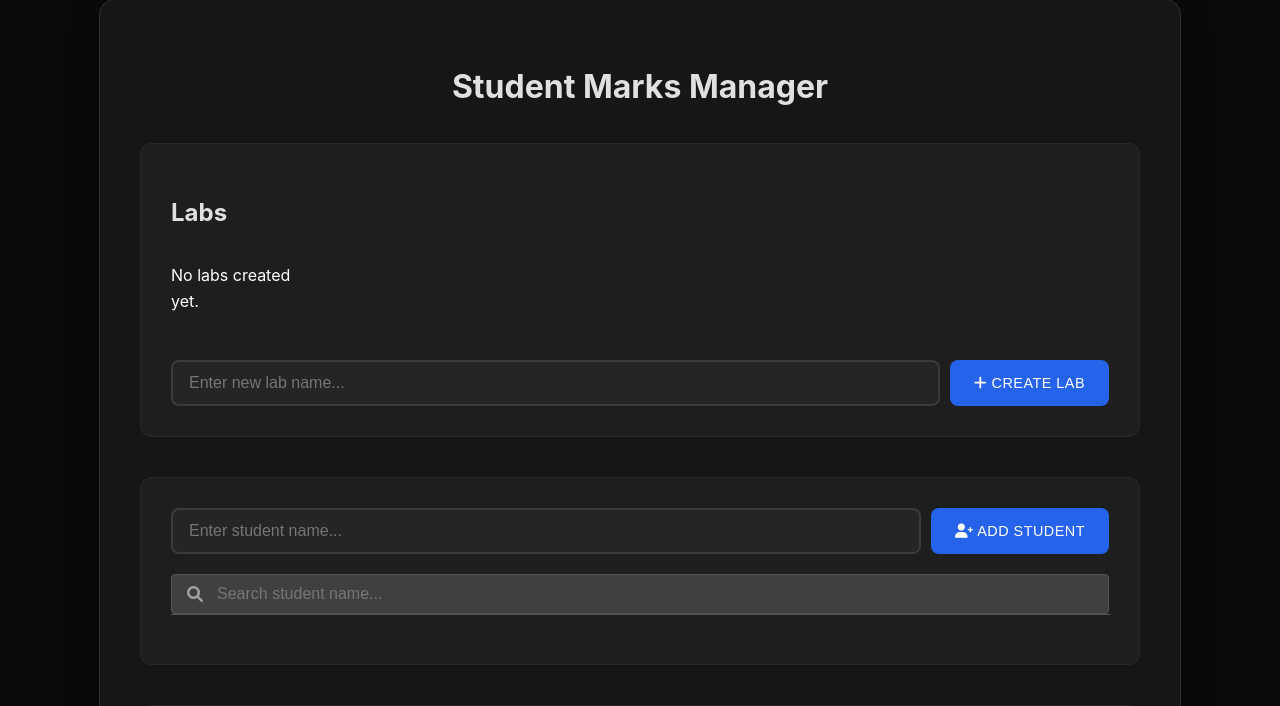
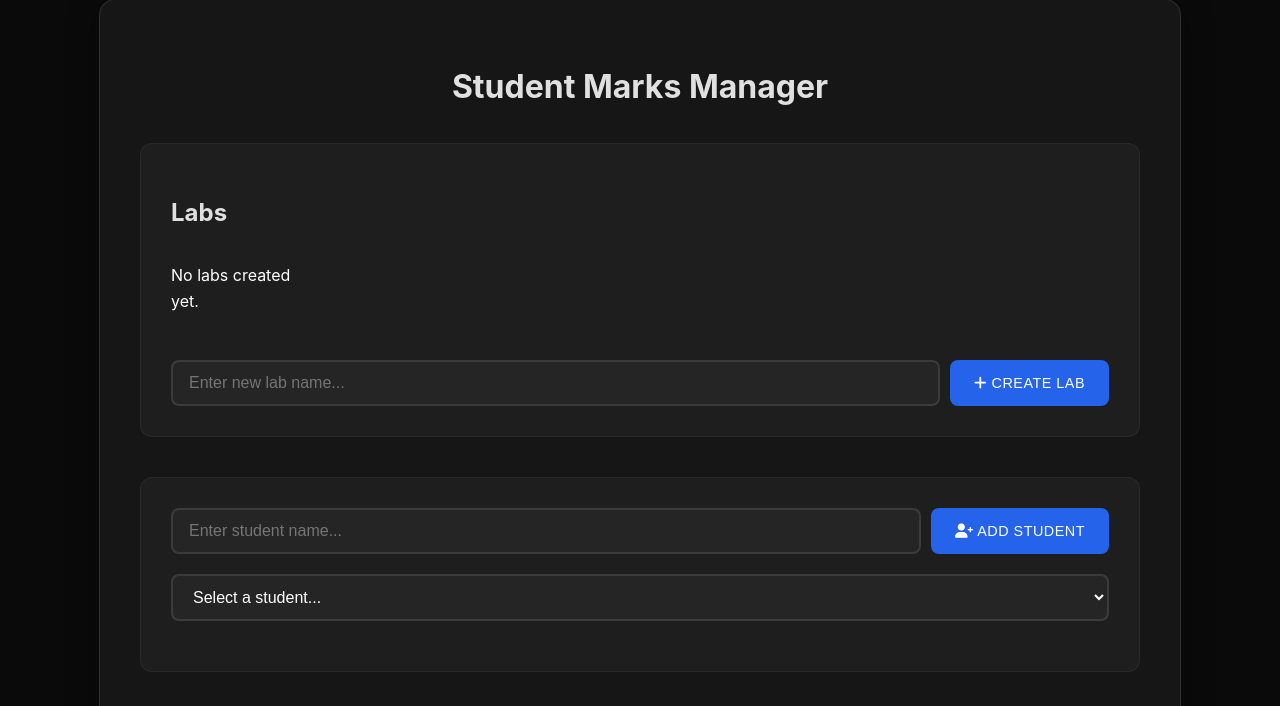
Before and after one commit to MohammadLab/student-marking-manager, a Flask app: page / in a window 1280 px wide. Shown: the part 41-747 px from the top of the page. Run offline with Flask 3, Linux system fonts and the light colour scheme; data that the repository does not hold is empty.

Commit message:
feat: Add dropdown menu for student selection and remove search functionality

```diff
--- a/static/style.css
+++ b/static/style.css
@@ -139,40 +139,35 @@ h1 {
     color: #ffffff;
 }
 
-.search-section {
-    margin-bottom: 20px;
-    position: relative;
+.student-select-section {
+    margin: 20px 0;
 }
 
-#studentSearch {
+#studentSelect {
     width: 100%;
-    padding: 10px;
-    border: 1px solid #555;
-    border-radius: 4px;
-    font-size: 16px;
-    background-color: #404040;
-    color: #e0e0e0;
-}
-
-.search-results {
-    position: absolute;
-    width: 100%;
-    background: #2d2d2d;
-    border: 1px solid #555;
-    border-top: none;
-    border-radius: 0 0 4px 4px;
-    max-height: 200px;
-    overflow-y: auto;
-    z-index: 1000;
-}
-
-.student-result {
-    padding: 10px;
+    padding: 12px 16px;
+    border: 2px solid rgba(255, 255, 255, 0.1);
+    border-radius: 8px;
+    background-color: #252525;
+    color: #ffffff;
+    font-size: 1rem;
     cursor: pointer;
 }
 
-.student-result:hover {
-    background-color: #404040;
+#studentSelect:hover {
+    border-color: rgba(255, 255, 255, 0.2);
+}
+
+#studentSelect:focus {
+    border-color: #2563eb;
+    outline: none;
+    box-shadow: 0 0 0 3px rgba(37, 99, 235, 0.2);
+}
+
+#studentSelect option {
+    background-color: #252525;
+    color: #ffffff;
+    padding: 12px;
 }
 
 .marks-section {
--- a/templates/index.html
+++ b/templates/index.html
@@ -38,12 +38,10 @@
                 <button onclick="createStudent()"><i class="fas fa-user-plus"></i> Add Student</button>
             </div>
 
-            <div class="search-section">
-                <div class="search-wrapper">
-                    <i class="fas fa-search search-icon"></i>
-                    <input type="text" id="studentSearch" placeholder="Search student name...">
-                </div>
-                <div id="searchResults" class="search-results"></div>
+            <div class="student-select-section">
+                <select id="studentSelect" onchange="handleStudentSelect(this)">
+                    <option value="">Select a student...</option>
+                </select>
             </div>
         </div>
 
@@ -131,6 +129,7 @@
 
             if (response.ok) {
                 document.getElementById('newStudentName').value = '';
+                await loadStudentsDropdown();
                 alert('Student created successfully');
             } else {
                 const error = await response.json();
@@ -248,24 +247,31 @@
             }
         }
 
-        document.getElementById('studentSearch').addEventListener('input', async (e) => {
-            const query = e.target.value;
-            if (query.length < 2) {
-                document.getElementById('searchResults').innerHTML = '';
-                return;
-            }
+        // Load students dropdown when page loads
+        window.addEventListener('load', loadStudentsDropdown);
 
-            const response = await fetch(`/api/search_student?query=${query}`);
+        async function loadStudentsDropdown() {
+            const response = await fetch('/api/students');
             const students = await response.json();
 
-            const resultsHtml = students.map(student =>
-                `<div class="student-result" onclick="selectStudent(${student.student_id}, '${student.name}')">
-                    ${student.name}
-                </div>`
-            ).join('');
+            const studentSelect = document.getElementById('studentSelect');
+            studentSelect.innerHTML = '<option value="">Select a student...</option>' +
+                students.map(student =>
+                    `<option value="${student.student_id}" data-name="${student.name}">
+                        ${student.name}
+                    </option>`
+                ).join('');
+        }
 
-            document.getElementById('searchResults').innerHTML = resultsHtml;
-        });
+        function handleStudentSelect(selectElement) {
+            const selectedOption = selectElement.options[selectElement.selectedIndex];
+            if (selectedOption.value) {
+                selectStudent(
+                    parseInt(selectedOption.value),
+                    selectedOption.dataset.name
+                );
+            }
+        }
 
         async function selectStudent(studentId, name) {
             selectedStudentId = studentId;
```
